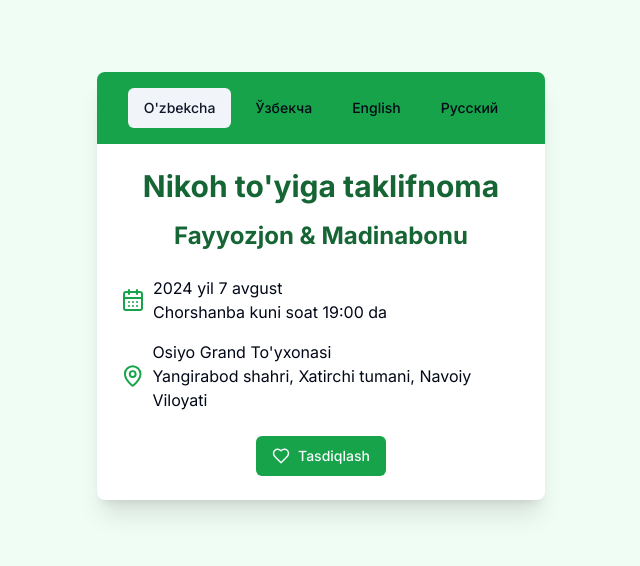
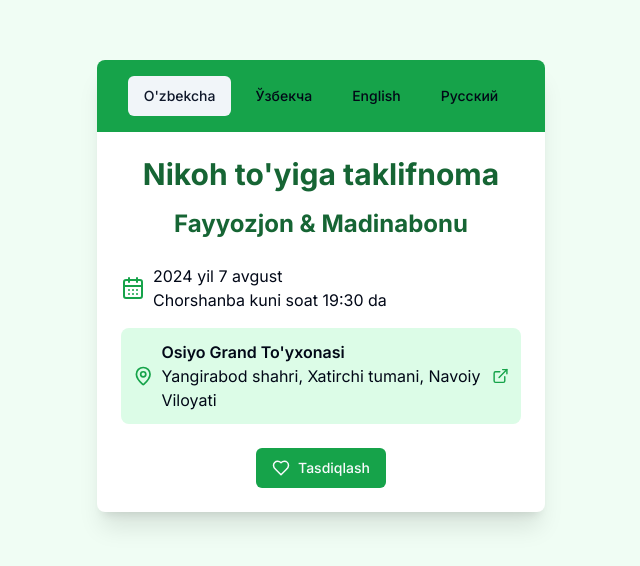
Before and after one commit to fayyozbobokulov/invitation, a Next.js app: page / in a window 1280 px wide. Shown: the part 114-680 px from the top of the page, without its empty margins (319-959 px from the left). Built offline with nearby package versions, Linux system fonts and the light colour scheme.

Commit message:
fix: added proper times

```diff
--- a/src/app/page.tsx
+++ b/src/app/page.tsx
@@ -1,7 +1,7 @@
 /* eslint-disable react/no-unescaped-entities */
 'use client'
 import { useState } from 'react';
-import { CalendarDays, MapPin, Heart } from 'lucide-react';
+import { CalendarDays, MapPin, Heart, ExternalLink } from 'lucide-react';
 import { Button } from '@/components/ui/button';
 import RSVPForm from '@/components/RSVPForm';
 import { Language, useTranslations } from '@/hooks/useTranslations';
@@ -77,13 +77,14 @@ const WeddingInvitation: React.FC = () => {
             href={googleMapsUrl}
             target="_blank"
             rel="noopener noreferrer"
-            className="flex items-center justify-left mb-6 no-underline hover:underline text-inherit"
+            className="flex items-center justify-left mb-6 no-underline hover:underline text-inherit bg-green-100 p-3 rounded-lg transition-all duration-300 hover:bg-green-200"
           >
             <MapPin className="text-green-600 mr-2" />
-            <div className="text-left">
-              <p>{t.venue}</p>
+            <div className="text-left flex-grow">
+              <p className="font-semibold">{t.venue}</p>
               <p>{t.address}</p>
             </div>
+            <ExternalLink className="text-green-600 ml-2" size={20} />
           </a>
 
           <div className="text-center">
--- a/src/hooks/useTranslations.ts
+++ b/src/hooks/useTranslations.ts
@@ -28,7 +28,7 @@ const translations: Record<Language, TranslationType> = {
     brideName: "Madinabonu",
     groomName: "Fayyozjon",
     date: "2024 yil 7 avgust",
-    time: "Chorshanba kuni soat 19:00 da",
+    time: "Chorshanba kuni soat 19:30 da",
     venue: "Osiyo Grand To'yxonasi",
     address: "Yangirabod shahri, Xatirchi tumani, Navoiy Viloyati",
     mapButton: "Xaritada ko'rish",
@@ -47,7 +47,7 @@ const translations: Record<Language, TranslationType> = {
     brideName: "Madinabonu",
     groomName: "Fayyozjon",
     date: "August 7, 2024",
-    time: "Wednesday at 7:00 PM",
+    time: "Wednesday at 7:30 PM",
     venue: "Osiyo Grand Wedding Hall",
     address: "Yangirabod City, Xatirchi District, Navoiy Region",
     mapButton: "View on Map",
@@ -66,7 +66,7 @@ const translations: Record<Language, TranslationType> = {
     brideName: "Мадинабону",
     groomName: "Файёзжон",
     date: "7 августа 2024 года",
-    time: "Среда в 19:00",
+    time: "Среда в 19:30",
     venue: "Осийо Гранд Свадебный Зал",
     address: "город Янгирабад, Хатырчинский район, Навоийская область",
     mapButton: "Посмотреть на карте",
@@ -85,7 +85,7 @@ const translations: Record<Language, TranslationType> = {
     brideName: "Мадинабону",
     groomName: "Файёзжон",
     date: "2024 йил 7 август",
-    time: "Чоршанба куни соат 19:00 да",
+    time: "Чоршанба куни соат 19:30 да",
     venue: "Осиё Гранд Тўйхонаси",
     address: "Янгирабод шаҳри, Хатирчи тумани, Навоий вилояти",
     mapButton: "Харитада кўриш",
```
